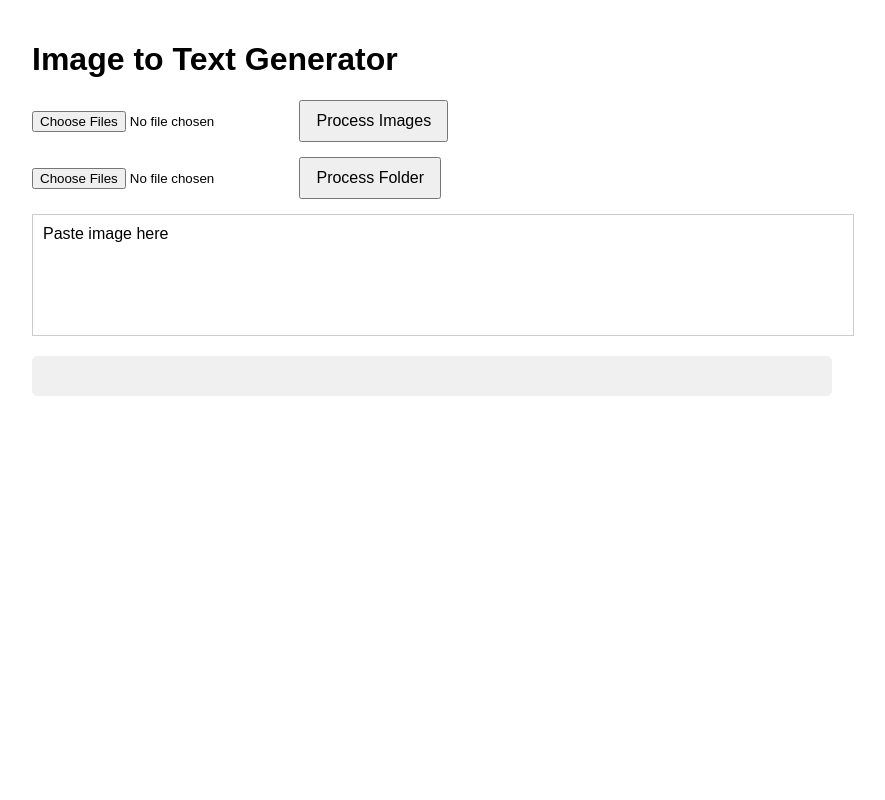
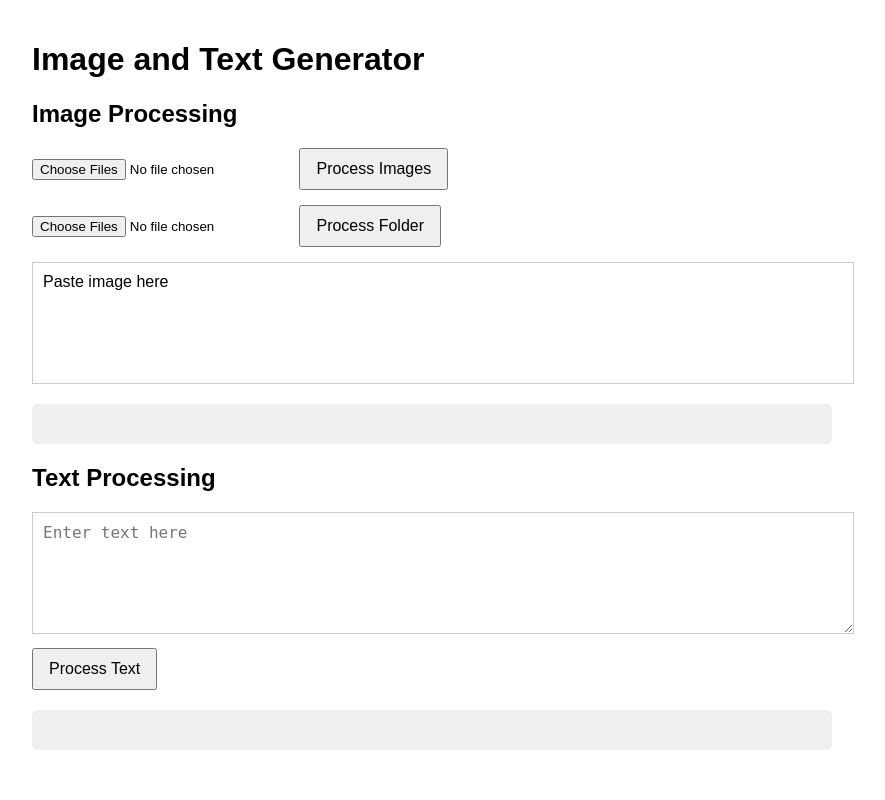
Before and after one commit to angelwshotgun/hhhh, a Flask app: page / in a window 1280 px wide. Shown: the whole page, without its empty margins (208-1093 px from the left). Run offline with Flask 3, Linux system fonts and the light colour scheme.

Commit message:
Update index.html

````diff
--- a/templates/index.html
+++ b/templates/index.html
@@ -3,7 +3,7 @@
 <head>
     <meta charset="UTF-8">
     <meta name="viewport" content="width=device-width, initial-scale=1.0">
-    <title>Image to Text Generator</title>
+    <title>Image and Text Generator</title>
     <script src="https://code.jquery.com/jquery-3.6.0.min.js"></script>
     <style>
         body {
@@ -12,7 +12,7 @@
             margin: 0 auto;
             padding: 20px;
         }
-        #result {
+        .result {
             white-space: pre-line;
             font-family: "Times New Roman", Times, serif;
             font-size: 18px;
@@ -22,7 +22,7 @@
             border-radius: 5px;
             margin-top: 20px;
         }
-        #pasteArea {
+        #pasteArea, #textInput {
             width: 100%;
             height: 100px;
             border: 1px solid #ccc;
@@ -44,7 +44,8 @@
     </style>
 </head>
 <body>
-    <h1>Image to Text Generator</h1>
+    <h1>Image and Text Generator</h1>
+    <h2>Image Processing</h2>
     <div class="button-group">
         <input type="file" id="imageInput" accept="image/*" multiple>
         <button id="processImages">Process Images</button>
@@ -54,7 +55,12 @@
         <button id="processFolder">Process Folder</button>
     </div>
     <div id="pasteArea" contenteditable="true">Paste image here</div>
-    <pre id="result"></pre>
+    <pre id="imageResult" class="result"></pre>
+
+    <h2>Text Processing</h2>
+    <textarea id="textInput" placeholder="Enter text here"></textarea>
+    <button id="processText">Process Text</button>
+    <pre id="textResult" class="result"></pre>
 
     <script>
     $(document).ready(function() {
@@ -71,32 +77,32 @@
             });
         }
 
-        function displayResult(response) {
+        function displayImageResult(response) {
             try {
                 var jsonString = response.replace(/^```json\s*/, '').replace(/\s*```$/, '');
                 var data = JSON.parse(jsonString);
                 var resultHtml =
-                    (data.passport_no || '') + '\n' +
-                    (data.country_code || '') + '\n' +
+                    (data.id || '') + '\n' +
+                    (data.country || '') + '\n' +
                     (data.fullname || '') + '\n' +
                     (data.gender || '') + '\n' +
-                    (data.dob || '');
+                    (data.birthdate || '');
 
                 if (data.country === 'VNM') {
                     resultHtml += '\n' + (data.address || '');
                 }
 
-                $('#result').append(resultHtml + '\n\n');
+                $('#imageResult').append(resultHtml + '\n\n');
             } catch (e) {
-                $('#result').append('Error parsing response: ' + response + '\n\n');
+                $('#imageResult').append('Error parsing response: ' + response + '\n\n');
                 console.error('Parsing error:', e);
             }
         }
 
         function processFiles(files) {
-            $('#result').empty();
+            $('#imageResult').empty();
             Array.from(files).forEach(function(file) {
-                processImage(file).then(displayResult);
+                processImage(file).then(displayImageResult);
             });
         }
 
@@ -116,9 +122,25 @@
             for (var i = 0; i < items.length; i++) {
                 if (items[i].type.indexOf('image') !== -1) {
                     var blob = items[i].getAsFile();
-                    processImage(blob).then(displayResult);
+                    processImage(blob).then(displayImageResult);
                 }
             }
+        });
+
+        $('#processText').on('click', function() {
+            var text = $('#textInput').val();
+            $.ajax({
+                url: '/generate_text2',
+                type: 'POST',
+                contentType: 'application/json',
+                data: JSON.stringify({ text: text }),
+                success: function(response) {
+                    $('#textResult').append(response + '\n\n');
+                },
+                error: function(xhr, status, error) {
+                    $('#textResult').append('Error: ' + error + '\n\n');
+                }
+            });
         });
     });
     </script>
````
